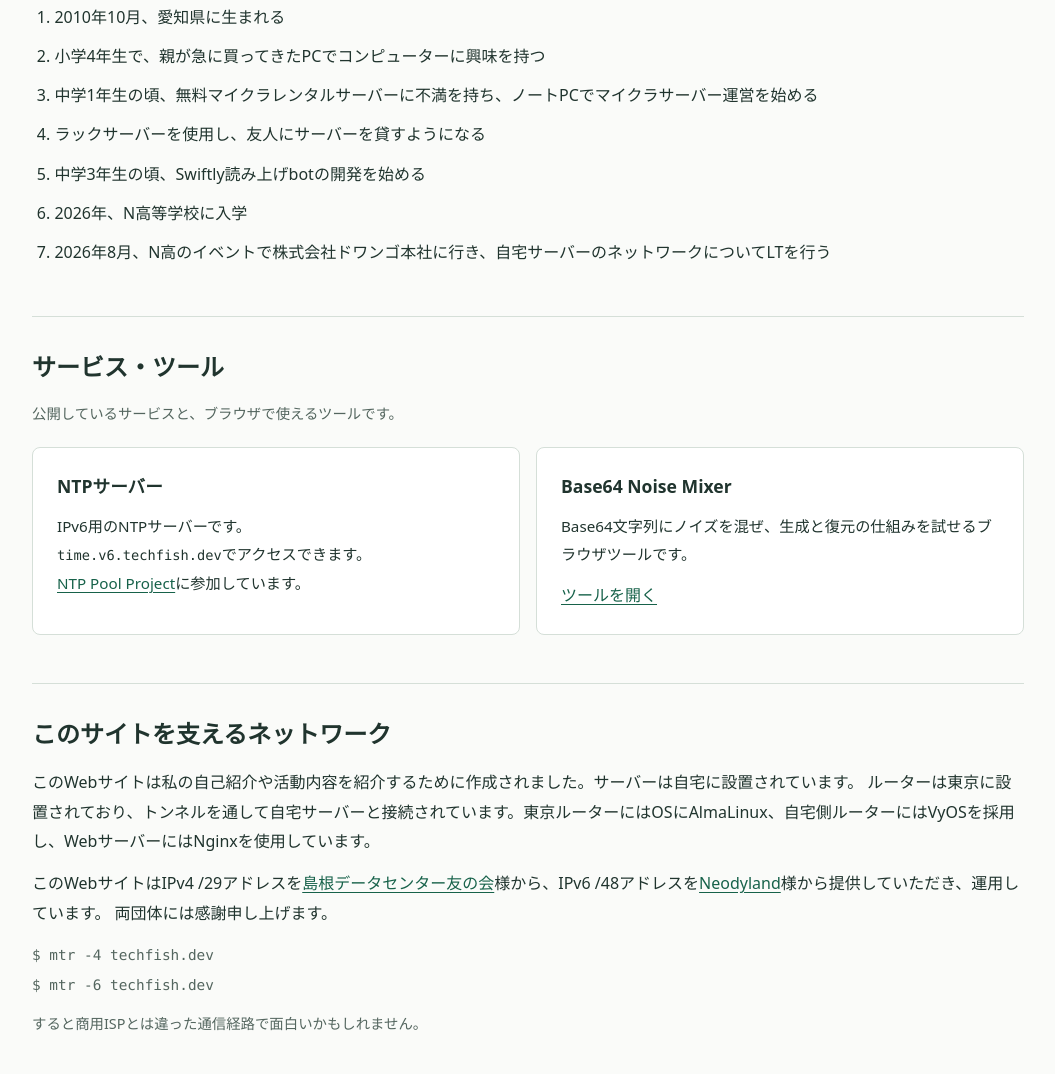
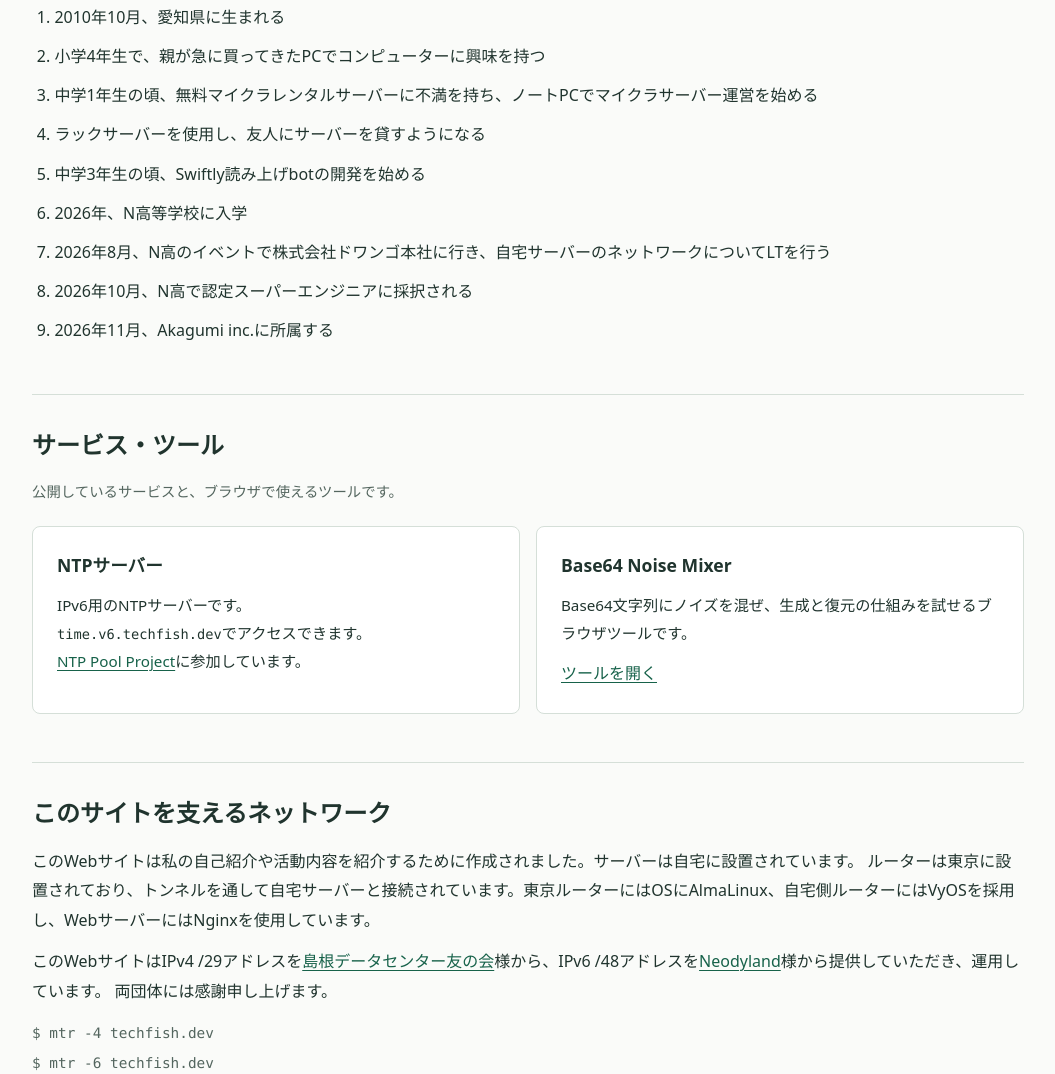
Before and after one commit to techfish-11/portfolio-dev, a plain HTML site: page index.html in a window 1280 px wide. Shown: the part 2649-3723 px from the top of the page, without its empty margins (112-1167 px from the left). Drawn offline with Linux system fonts and the light colour scheme.

Commit message:
新しい経歴情報を追加：N高での認定スーパーエンジニア採択とAkagumi inc.への所属を記載

```diff
--- a/index.html
+++ b/index.html
@@ -225,6 +225,8 @@
         <li>中学3年生の頃、Swiftly読み上げbotの開発を始める</li>
         <li>2026年、N高等学校に入学</li>
         <li>2026年8月、N高のイベントで株式会社ドワンゴ本社に行き、自宅サーバーのネットワークについてLTを行う</li>
+        <li>2026年10月、N高で認定スーパーエンジニアに採択される</li>
+        <li>2026年11月、Akagumi inc.に所属する</li>
       </ol>
     </section>
 
```
